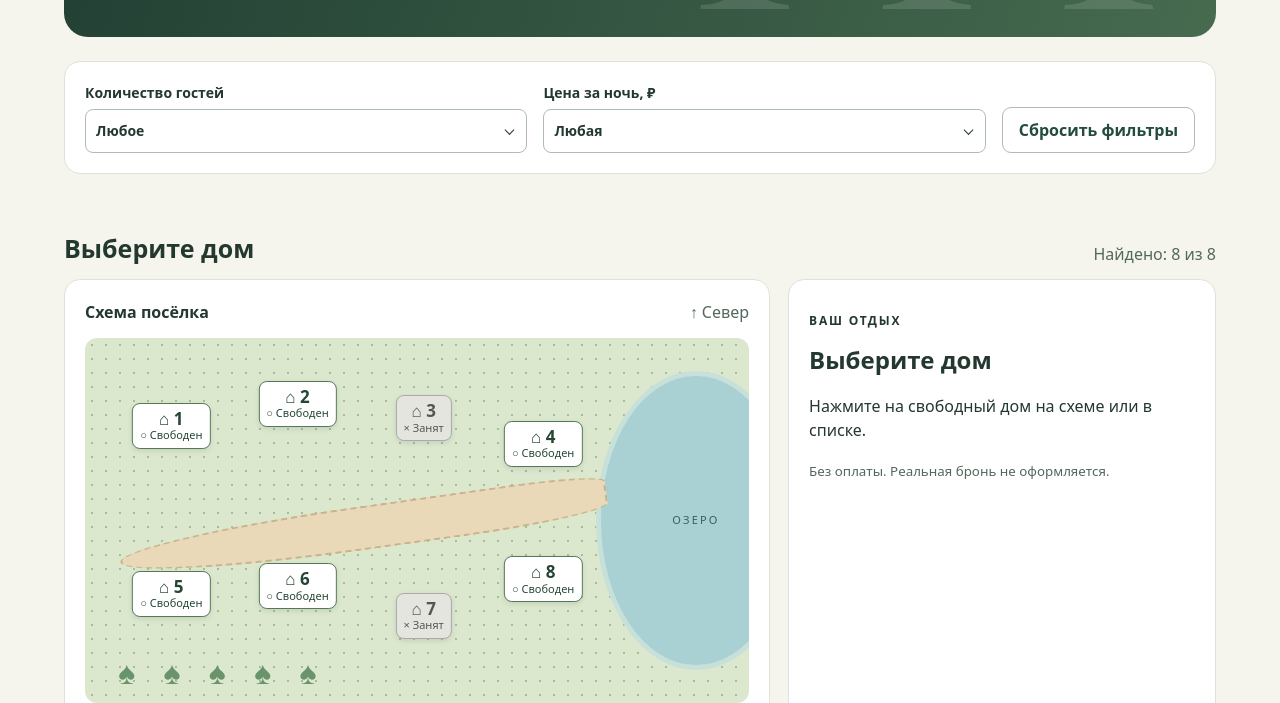
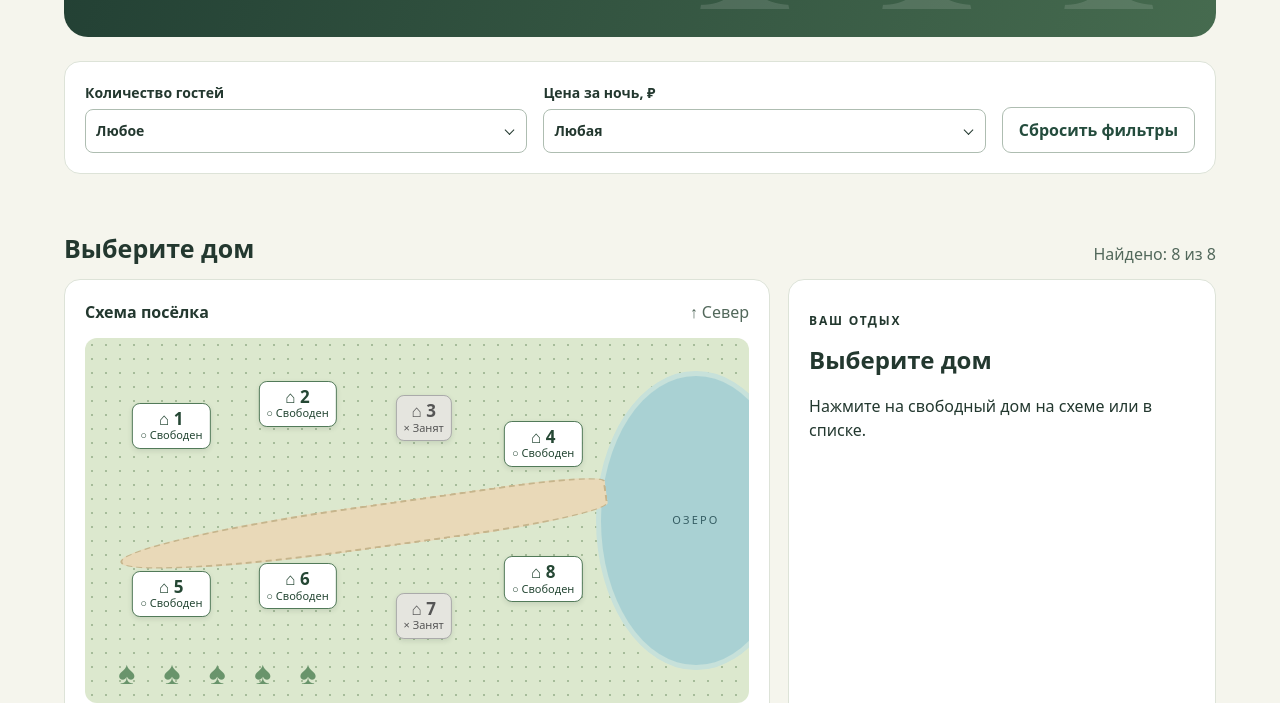
Before and after one commit to AndrewIvanov/lesnoe-task4, a plain HTML site: page index.html in a window 1280 px wide. Shown: the part 397-1100 px from the top of the page. Drawn offline with Linux system fonts and the light colour scheme.

Commit message:
Remove notice below booking button

```diff
--- a/index.html
+++ b/index.html
@@ -8,4 +8,4 @@
 <div class="total"><span>Итого</span><strong id="total" aria-live="polite">—</strong></div><p class="error" id="formError" role="alert"></p>
 <button class="primary" id="bookingSubmit" type="submit">Подтвердить бронь</button>
 </form>
-<small>Без оплаты. Реальная бронь не оформляется.</small></section></div><section><div class="section-title"><h2>Все дома</h2></div><div id="list" class="houses"></div></section><section id="bookings"><div class="section-title"><h2>Мои брони</h2><button id="resetDemo" class="secondary">Сбросить демо</button></div><div id="bookingList"></div></section></main><script type="module" src="app.js"></script></body></html>
+</section></div><section><div class="section-title"><h2>Все дома</h2></div><div id="list" class="houses"></div></section><section id="bookings"><div class="section-title"><h2>Мои брони</h2><button id="resetDemo" class="secondary">Сбросить демо</button></div><div id="bookingList"></div></section></main><script type="module" src="app.js"></script></body></html>
```
